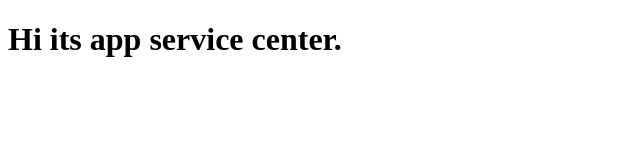
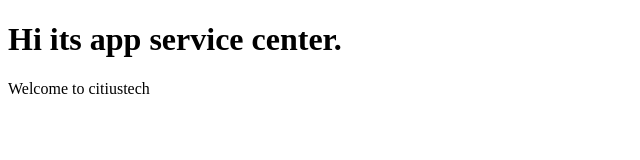
Before and after one commit to sandeshbokare111/appservice, a plain HTML site: page index.html in a window 1280 px wide. Shown: the whole page, without its empty margins (0-640 px from the left). Drawn offline with Linux system fonts and the light colour scheme.

Commit message:
Update index.html

```diff
--- a/index.html
+++ b/index.html
@@ -8,5 +8,6 @@
 </head>
 <body>
     <h1>Hi its app service center.</h1>
+    Welcome to citiustech
 </body>
 </html>
```
